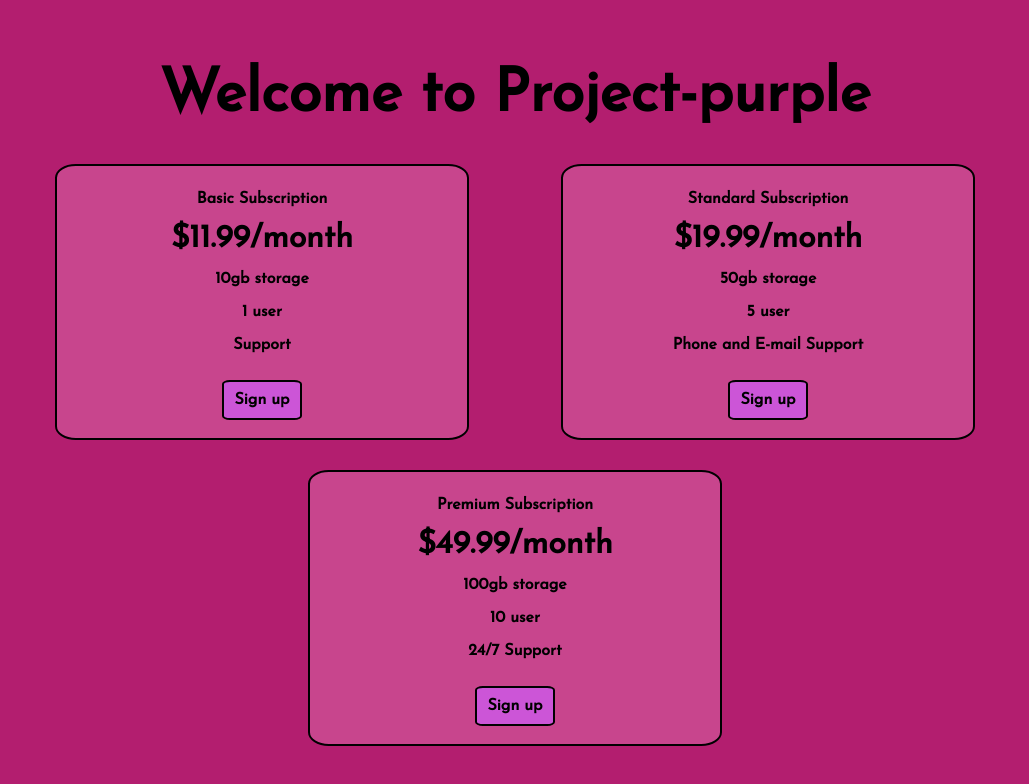
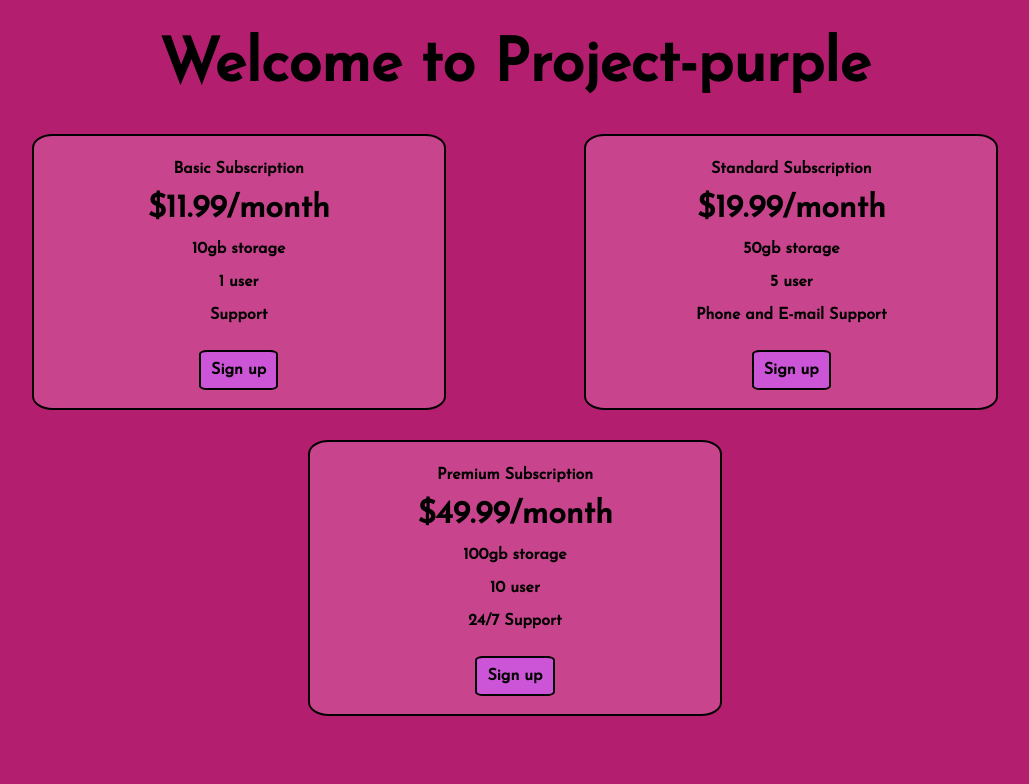
Before and after one commit to Bot-code-2003/Project-Purple, a plain HTML site: page index.html in a window 1280 px wide. Shown: the whole page, without its empty margins (125-1154 px from the left). Drawn offline with Linux system fonts and the light colour scheme.

Commit message:
Update index.html

```diff
--- a/index.html
+++ b/index.html
@@ -11,7 +11,7 @@
         display: flex;
         flex-direction: column;
         justify-content: center;
-        padding: 50px 90px 90px 90px;
+        padding: 20px;
       }
       .container {
         display: flex;
```
